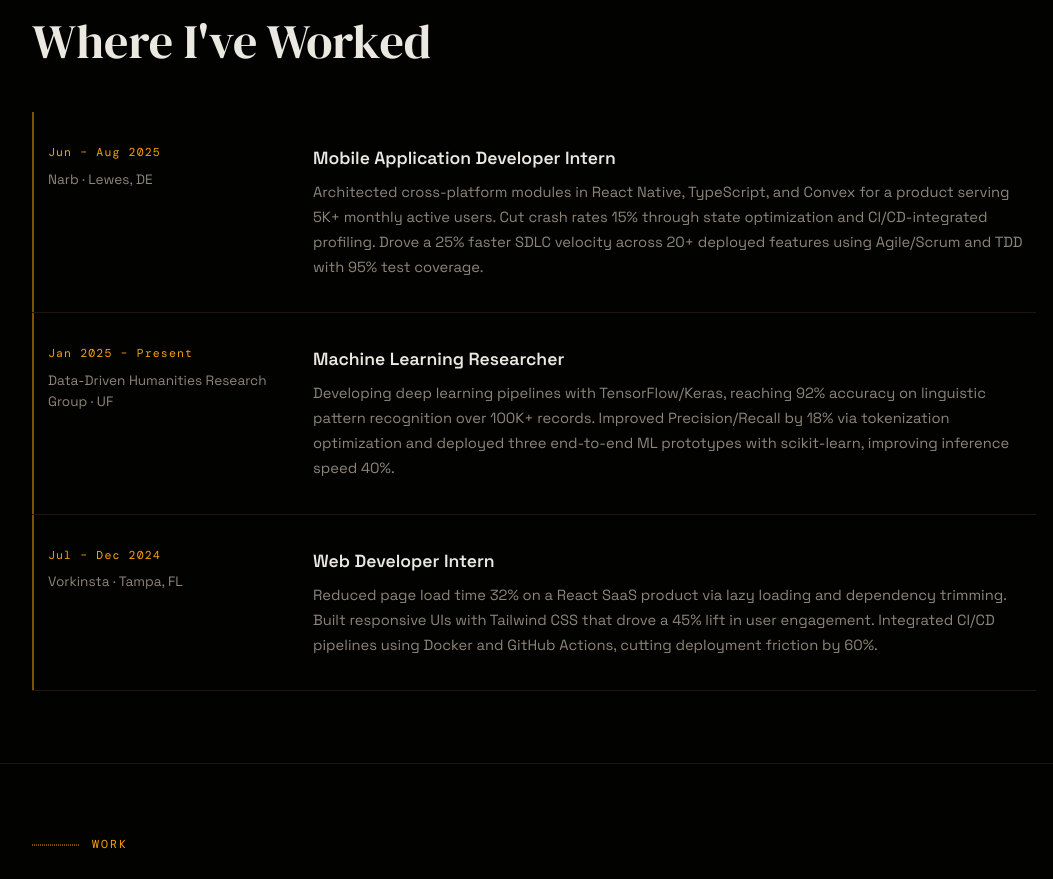
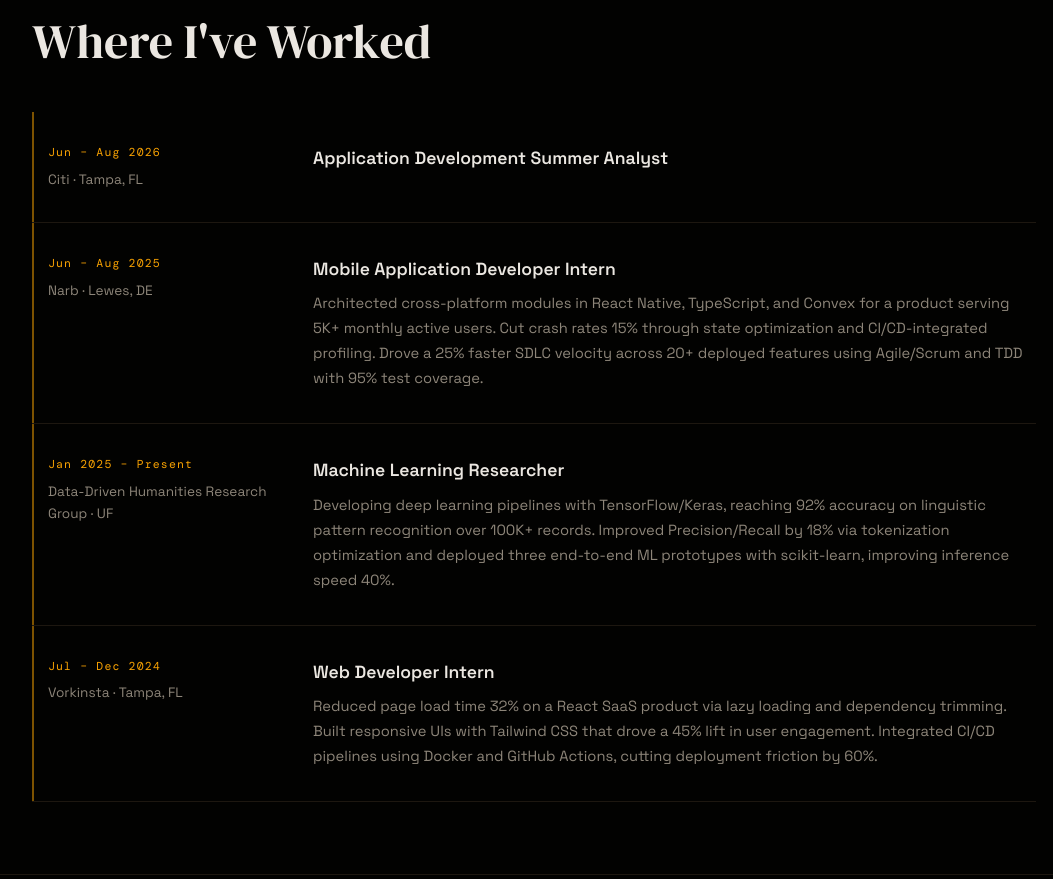
Before and after one commit to iggym21/iggym21.github.io, a plain HTML site: page index.html in a window 1280 px wide. Shown: the part 1492-2371 px from the top of the page, without its empty margins (106-1159 px from the left). Drawn offline with nearby package versions, Linux system fonts and the light colour scheme; a web font is replaced by a local one.

Commit message:
Add Citi Application Development Summer Analyst to index.html Experience section
Co-Authored-By: Claude Sonnet 4.6 <noreply@anthropic.com>

```diff
--- a/index.html
+++ b/index.html
@@ -636,6 +636,17 @@
         <div class="exp-item" style="transition-delay:0ms">
           <div class="exp-accent-line"></div>
           <div class="exp-meta">
+            <div class="exp-period">Jun – Aug 2026</div>
+            <div class="exp-company">Citi · Tampa, FL</div>
+          </div>
+          <div>
+            <div class="exp-role">Application Development Summer Analyst</div>
+            <p class="exp-desc"></p>
+          </div>
+        </div>
+        <div class="exp-item" style="transition-delay:100ms">
+          <div class="exp-accent-line"></div>
+          <div class="exp-meta">
             <div class="exp-period">Jun – Aug 2025</div>
             <div class="exp-company">Narb · Lewes, DE</div>
           </div>
@@ -644,7 +655,7 @@
             <p class="exp-desc">Architected cross-platform modules in React Native, TypeScript, and Convex for a product serving 5K+ monthly active users. Cut crash rates 15% through state optimization and CI/CD-integrated profiling. Drove a 25% faster SDLC velocity across 20+ deployed features using Agile/Scrum and TDD with 95% test coverage.</p>
           </div>
         </div>
-        <div class="exp-item" style="transition-delay:100ms">
+        <div class="exp-item" style="transition-delay:200ms">
           <div class="exp-accent-line"></div>
           <div class="exp-meta">
             <div class="exp-period">Jan 2025 – Present</div>
@@ -655,7 +666,7 @@
             <p class="exp-desc">Developing deep learning pipelines with TensorFlow/Keras, reaching 92% accuracy on linguistic pattern recognition over 100K+ records. Improved Precision/Recall by 18% via tokenization optimization and deployed three end-to-end ML prototypes with scikit-learn, improving inference speed 40%.</p>
           </div>
         </div>
-        <div class="exp-item" style="transition-delay:200ms">
+        <div class="exp-item" style="transition-delay:300ms">
           <div class="exp-accent-line"></div>
           <div class="exp-meta">
             <div class="exp-period">Jul – Dec 2024</div>
```
